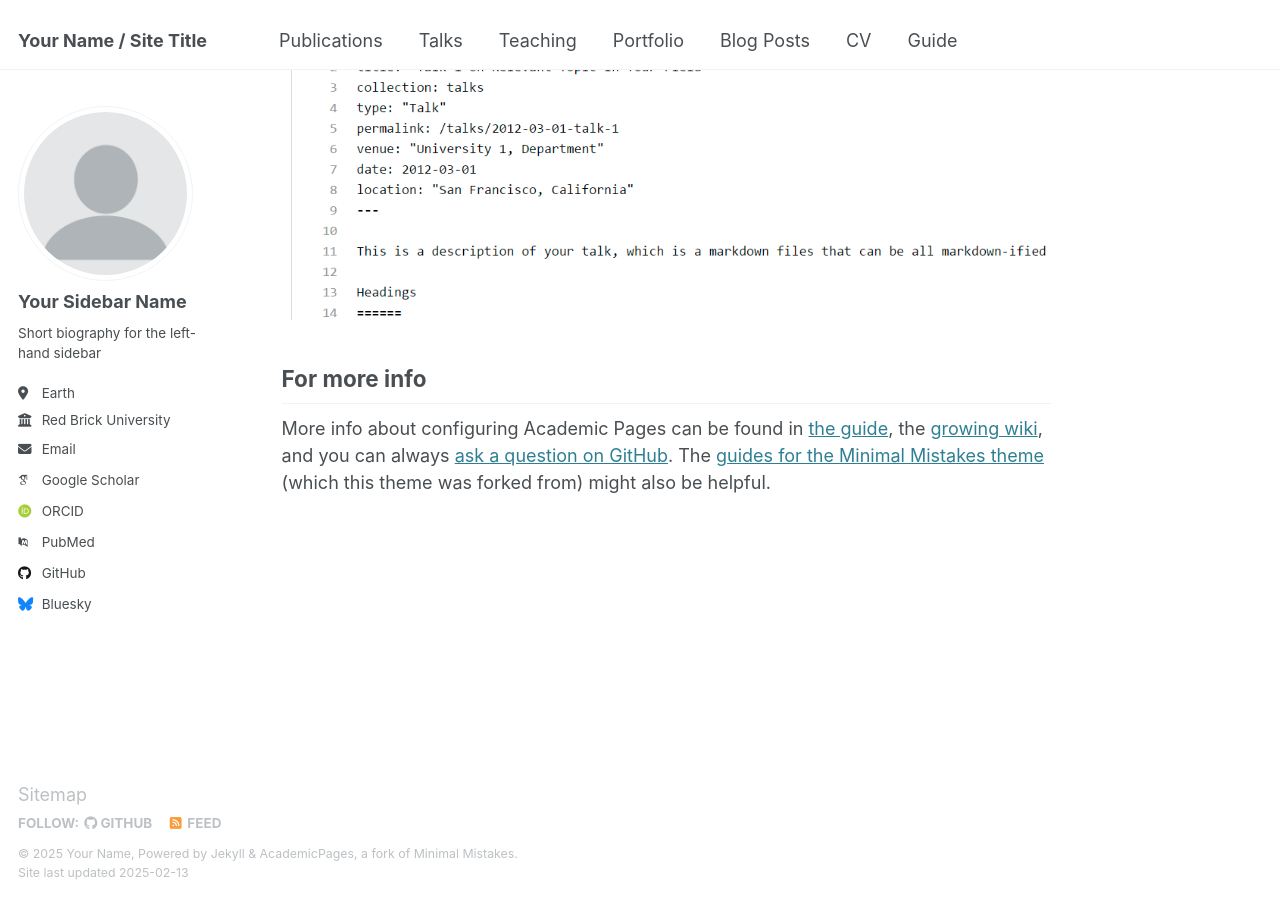
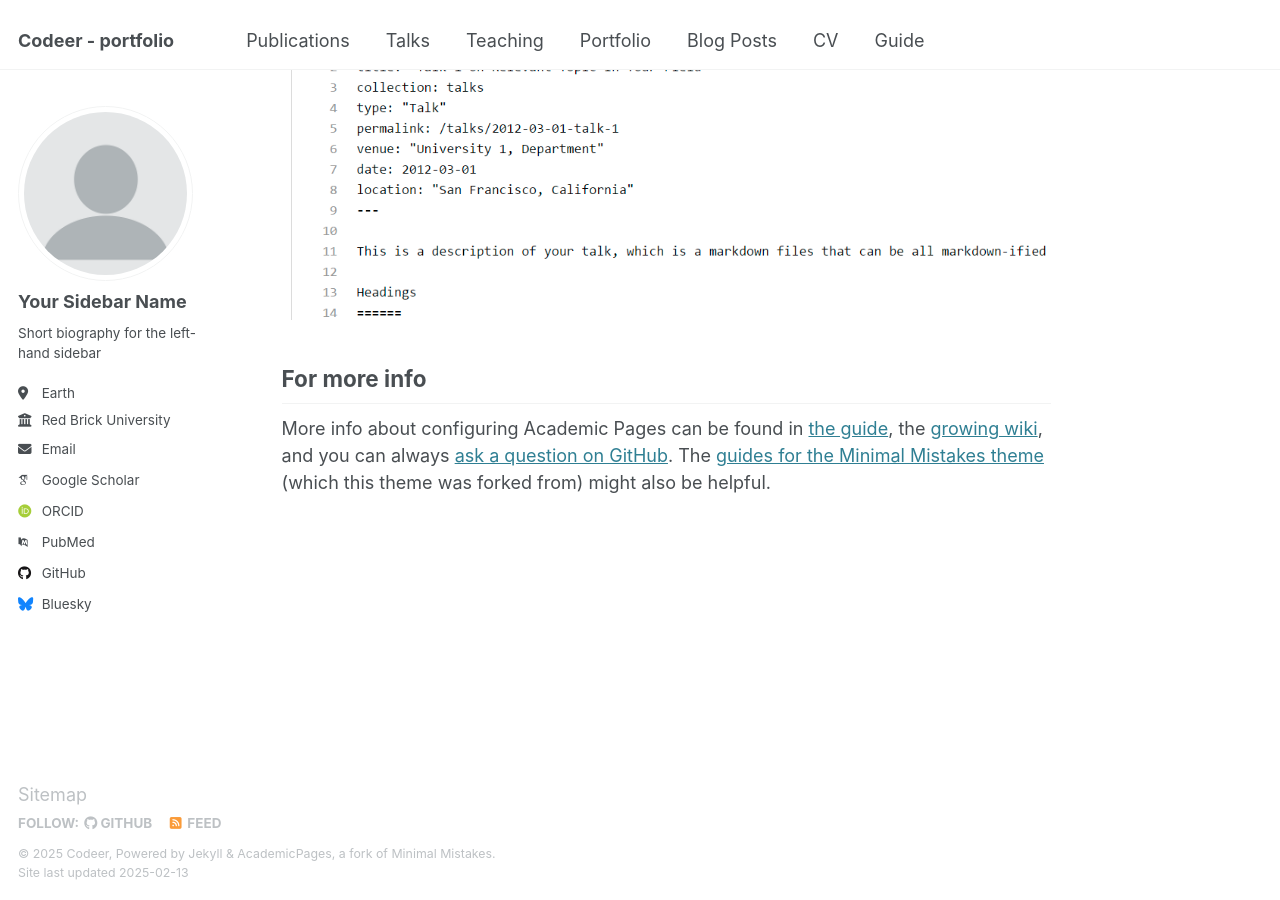
Before and after one commit to CodeerStudio/CodeerStudio.github.io, a Jekyll site: the page built from _pages/about.md, in a window 1280 px wide and 900 px high, scrolled down 2642 px. Built offline with Jekyll 4.4.1, drawn with Linux system fonts in a browser that asks for light colours; some web fonts are replaced.

Commit message:
Updated global site settings

```diff
--- a/_config.yml
+++ b/_config.yml
@@ -9,13 +9,13 @@
 # Basic Site Settings
 locale                   : "en-US"
 site_theme               : "default"
-title                    : "Your Name / Site Title"
+title                    : "Codeer - portfolio"
 title_separator          : "-"
-name                     : &name "Your Name"
-description              : &description "personal description"
-url                      : https://academicpages.github.io # the base hostname & protocol for your site e.g. "https://[your GitHub username].github.io"
+name                     : &name "Codeer"
+description              : &description "Codeer's portfolio"
+url                      : https://codeerstudio.github.io/ # the base hostname & protocol for your site e.g. "https://[your GitHub username].github.io"
 baseurl                  : "" # the subpath of your site, e.g. "/blog"
-repository               : "academicpages/academicpages.github.io"
+repository               :
 
 # Site Author - The following control what appear as part of the author content on the side bar.
 #               If a field is blank the icon and link will not appear, otherwise it will be shown.
```
